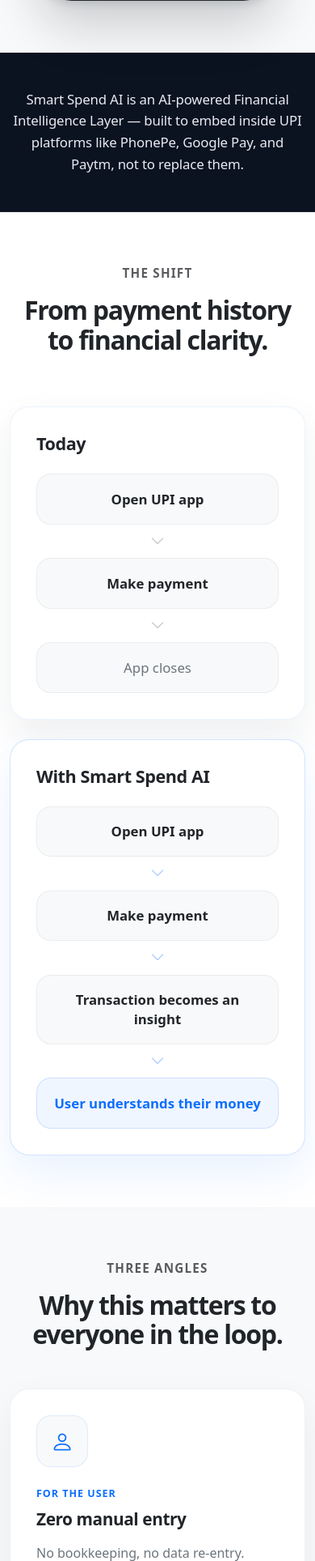
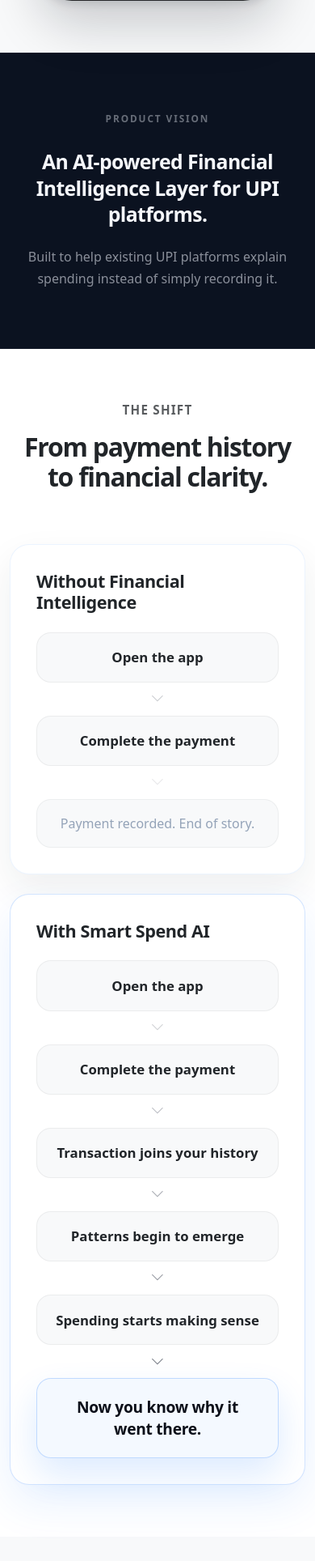
Before and after one commit to theanand108/smart_spend_AI, a Flask app: page / in a window 390 px wide. Shown: the part 1288-3216 px from the top of the page at 81% size. Run offline with Flask 3, Linux system fonts and the light colour scheme.

Commit message:
improved phoneMockup and the content inside it, Improved the band below hero section and improved The shift section

```diff
--- a/static/style.css
+++ b/static/style.css
@@ -514,19 +514,35 @@
     background-color: #0b1220;
     border-bottom: 1px solid rgba(255, 255, 255, 0.06);
     border-top: 1px solid rgba(255, 255, 255, 0.06);
-    padding: 2.75rem 0;
+    padding: clamp(4.5rem, 9vw, 7rem) 0;
 }
 .positioning-container {
-    max-width: 780px;
+    max-width: 660px;
+    text-align: center;
 }
-.positioning-text {
-    color: #e7ebf3;
-    font-size: clamp(1.05rem, 2vw, 1.35rem);
-    font-weight: 500;
-    line-height: 1.6;
-    letter-spacing: -0.01em;
-    margin: 0;
-    text-align: center;
+.positioning-eyebrow {
+    color: rgba(231, 235, 243, 0.42);
+    font-size: 0.74rem;
+    font-weight: 700;
+    letter-spacing: 0.16em;
+    margin-bottom: 1.75rem;
+    text-transform: uppercase;
+}
+.positioning-statement {
+    color: #f5f7fb;
+    font-size: clamp(1.55rem, 3.2vw, 2.2rem);
+    font-weight: 700;
+    letter-spacing: -0.025em;
+    line-height: 1.3;
+    margin: 0 0 1.5rem;
+}
+.positioning-support {
+    color: rgba(231, 235, 243, 0.58);
+    font-size: clamp(1rem, 1.5vw, 1.1rem);
+    font-weight: 400;
+    line-height: 1.7;
+    margin: 0 auto;
+    max-width: 30rem;
 }
 
 /* Phone Mockup Styles - flagship device, not a rounded rectangle */
@@ -882,23 +898,52 @@
     text-align: center;
 }
 .flow-arrow {
-    color: rgba(15, 23, 42, 0.28);
-    font-size: 1.1rem;
+    color: rgba(15, 23, 42, 0.22);
+    font-size: 1.05rem;
     line-height: 1;
     text-align: center;
 }
-.transformation-card-highlight .flow-arrow {
-    color: rgba(13, 110, 253, 0.4);
+.flow-arrow-fade {
+    color: rgba(15, 23, 42, 0.1);
 }
-.flow-step-end {
-    color: #6c757d;
+.flow-arrow-1 {
+    color: rgba(15, 23, 42, 0.2);
+}
+.flow-arrow-2 {
+    color: rgba(15, 23, 42, 0.28);
+}
+.flow-arrow-3 {
+    color: rgba(15, 23, 42, 0.36);
+}
+.flow-arrow-4 {
+    color: rgba(15, 23, 42, 0.44);
+}
+.flow-arrow-5 {
+    color: rgba(15, 23, 42, 0.55);
+}
+.flow-step-stop {
+    background-color: #f8f9fa;
+    border: 1px solid rgba(33, 37, 41, 0.05);
+    border-radius: 18px;
+    color: #94a3b8;
+    font-size: 1rem;
     font-weight: 500;
+    line-height: 1.4;
+    padding: 1.1rem 1.25rem;
+    text-align: center;
 }
-.flow-step-highlight {
-    background-color: rgba(13, 110, 253, 0.06);
-    border-color: rgba(13, 110, 253, 0.16);
-    color: #0d6efd;
-    font-weight: 700;
+.flow-step-destination {
+    background-color: rgba(13, 110, 253, 0.045);
+    border: 1px solid rgba(13, 110, 253, 0.22);
+    border-radius: 18px;
+    box-shadow: 0 20px 44px rgba(13, 110, 253, 0.14);
+    color: #0b0f19;
+    font-size: 1.2rem;
+    font-weight: 800;
+    letter-spacing: -0.015em;
+    line-height: 1.4;
+    padding: 1.35rem 1.45rem;
+    text-align: center;
 }
 
 /* Benefits Section */
--- a/templates/index.html
+++ b/templates/index.html
@@ -113,9 +113,10 @@
 
 <section class="positioning-band">
     <div class="container positioning-container">
-        <p class="positioning-text">
-            Smart Spend AI is an AI-powered Financial Intelligence Layer — built to embed inside UPI platforms like PhonePe, Google Pay, and Paytm, not to replace them.
-        </p>
+        <p class="positioning-eyebrow">PRODUCT VISION</p>
+        <h2 class="positioning-statement">An AI-powered Financial Intelligence Layer for UPI platforms.</h2>
+        <p class="positioning-support">
+Built to help existing UPI platforms explain spending instead of simply recording it.        </p>
     </div>
 </section>
 <section class="transformation-section py-5">
@@ -130,13 +131,13 @@
         <div class="row g-4 g-lg-5 align-items-stretch">
             <div class="col-lg-6">
                 <div class="transformation-card h-100">
-                    <h3 class="transformation-card-title mb-4">Today</h3>
+                    <h3 class="transformation-card-title mb-4">Without Financial Intelligence</h3>
                     <div class="flow-steps">
-                        <div class="flow-step">Open UPI app</div>
+                        <div class="flow-step">Open the app</div>
                         <div class="flow-arrow" aria-hidden="true"><i class="bi bi-chevron-down"></i></div>
-                        <div class="flow-step">Make payment</div>
-                        <div class="flow-arrow" aria-hidden="true"><i class="bi bi-chevron-down"></i></div>
-                        <div class="flow-step flow-step-end">App closes</div>
+                        <div class="flow-step">Complete the payment</div>
+                        <div class="flow-arrow flow-arrow-fade" aria-hidden="true"><i class="bi bi-chevron-down"></i></div>
+                        <div class="flow-step flow-step-stop">Payment recorded. End of story.</div>
                     </div>
                 </div>
             </div>
@@ -145,13 +146,17 @@
                 <div class="transformation-card transformation-card-highlight h-100">
                     <h3 class="transformation-card-title mb-4">With Smart Spend AI</h3>
                     <div class="flow-steps">
-                        <div class="flow-step">Open UPI app</div>
-                        <div class="flow-arrow" aria-hidden="true"><i class="bi bi-chevron-down"></i></div>
-                        <div class="flow-step">Make payment</div>
-                        <div class="flow-arrow" aria-hidden="true"><i class="bi bi-chevron-down"></i></div>
-                        <div class="flow-step">Transaction becomes an insight</div>
-                        <div class="flow-arrow" aria-hidden="true"><i class="bi bi-chevron-down"></i></div>
-                        <div class="flow-step flow-step-end flow-step-highlight">User understands their money</div>
+                        <div class="flow-step">Open the app</div>
+                        <div class="flow-arrow flow-arrow-1" aria-hidden="true"><i class="bi bi-chevron-down"></i></div>
+                        <div class="flow-step">Complete the payment</div>
+                        <div class="flow-arrow flow-arrow-2" aria-hidden="true"><i class="bi bi-chevron-down"></i></div>
+                        <div class="flow-step">Transaction joins your history</div>
+                        <div class="flow-arrow flow-arrow-3" aria-hidden="true"><i class="bi bi-chevron-down"></i></div>
+                        <div class="flow-step">Patterns begin to emerge</div>
+                        <div class="flow-arrow flow-arrow-4" aria-hidden="true"><i class="bi bi-chevron-down"></i></div>
+                        <div class="flow-step">Spending starts making sense</div>
+                        <div class="flow-arrow flow-arrow-5" aria-hidden="true"><i class="bi bi-chevron-down"></i></div>
+                        <div class="flow-step flow-step-destination">Now you know why it went there.</div>
                     </div>
                 </div>
             </div>
```
